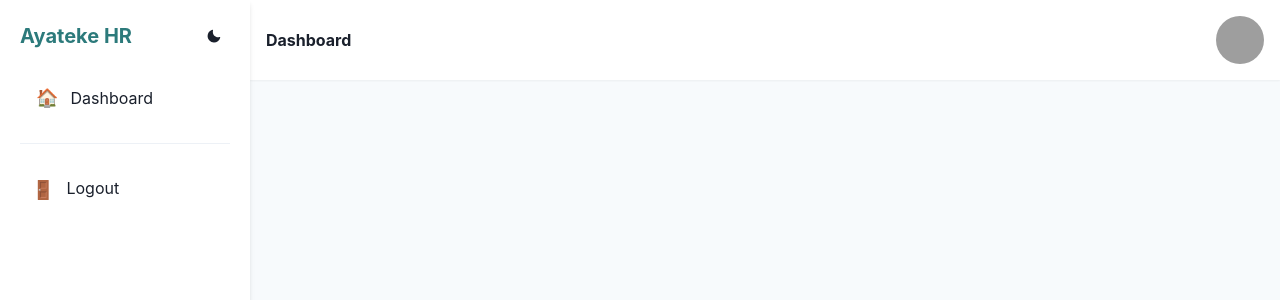
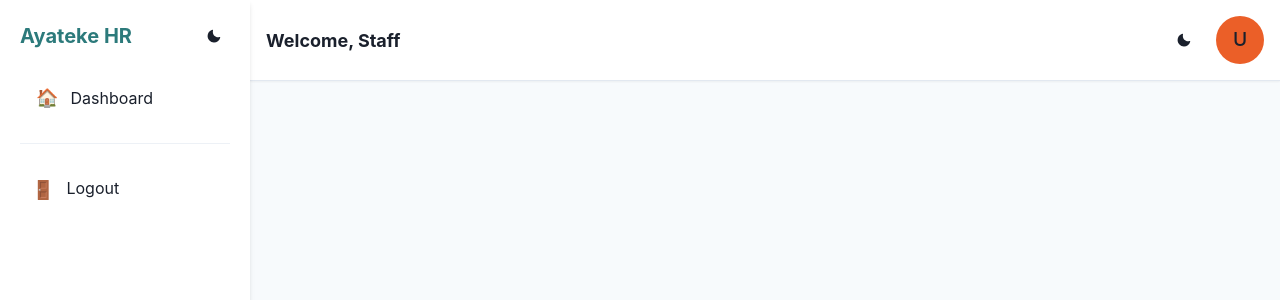
Before and after one commit to niyodushima/ayateke-frontend, a React (Create React App) app in the folder src/: page /admin in a window 1280 px wide. Shown: the top 300 px of the page. Built offline with nearby package versions, Linux system fonts and the light colour scheme; no server answers; grey boxes are pictures that could not be loaded; the HTML template or start-up script is replaced by a standard one.

Commit message:
Update Navbar.jsx

```diff
--- a/src/components/Navbar.jsx
+++ b/src/components/Navbar.jsx
@@ -1,12 +1,48 @@
-import { Flex, Spacer, Avatar, Text } from '@chakra-ui/react';
+import {
+  Flex,
+  Spacer,
+  Avatar,
+  Text,
+  Box,
+  IconButton,
+  useColorMode,
+  useColorModeValue,
+} from '@chakra-ui/react';
+import { MoonIcon, SunIcon } from '@chakra-ui/icons';
+
 const rawUser = localStorage.getItem('user');
 const user = rawUser ? JSON.parse(rawUser) : null;
-const Navbar = () => (
-  <Flex bg="white" p={4} shadow="sm" align="center">
-    <Text fontWeight="bold">Dashboard</Text>
-    <Spacer />
-    <Avatar name="Nadine" src="https://bit.ly/broken-link" />
-  </Flex>
-);
+
+const Navbar = () => {
+  const { colorMode, toggleColorMode } = useColorMode();
+  const bg = useColorModeValue('white', 'gray.800');
+  const textColor = useColorModeValue('gray.800', 'white');
+
+  return (
+    <Flex
+      bg={bg}
+      p={4}
+      shadow="sm"
+      align="center"
+      borderBottom="1px solid"
+      borderColor={useColorModeValue('gray.200', 'gray.700')}
+    >
+      <Text fontWeight="bold" fontSize="lg" color={textColor}>
+        Welcome, {user?.role === 'admin' ? 'Admin' : 'Staff'}
+      </Text>
+      <Spacer />
+      <Flex align="center" gap={4}>
+        <IconButton
+          icon={colorMode === 'light' ? <MoonIcon /> : <SunIcon />}
+          onClick={toggleColorMode}
+          size="sm"
+          variant="ghost"
+          aria-label="Toggle theme"
+        />
+        <Avatar name={user?.name || 'User'} src={user?.avatar || ''} />
+      </Flex>
+    </Flex>
+  );
+};
 
 export default Navbar;
```
